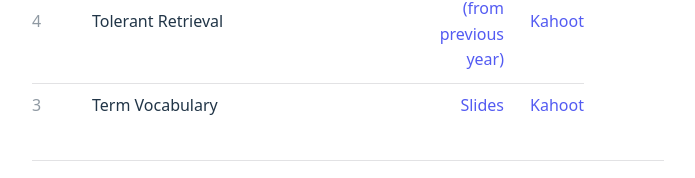
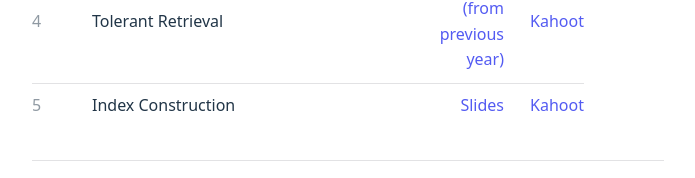
Before and after one commit to Azyrma/infret_website, a React (Vite) app: page / in a window 1280 px wide. Shown: the part 1362-1540 px from the top of the page, without its empty margins (292-987 px from the left). Built offline with nearby package versions, Linux system fonts and the light colour scheme.

Commit message:
Edited w5 title

```diff
--- a/src/App.tsx
+++ b/src/App.tsx
@@ -118,8 +118,8 @@ function App() {
               <td><a href={"https://create.kahoot.it/details/87bc0fc2-c901-4fcf-8d6f-9bbae17da58e"}>Kahoot</a></td>
             </tr>
             <tr>
-              <td>3</td>
-              <td>Term Vocabulary</td>
+              <td>5</td>
+              <td>Index Construction</td>
               <td><a href={infretWeek5}>Slides</a></td>
               <td><a href={"https://create.kahoot.it/share/ex-04-index-construction/89fc6ef7-2262-4924-888d-9549940c0e74"}>Kahoot</a></td>
             </tr>
```
